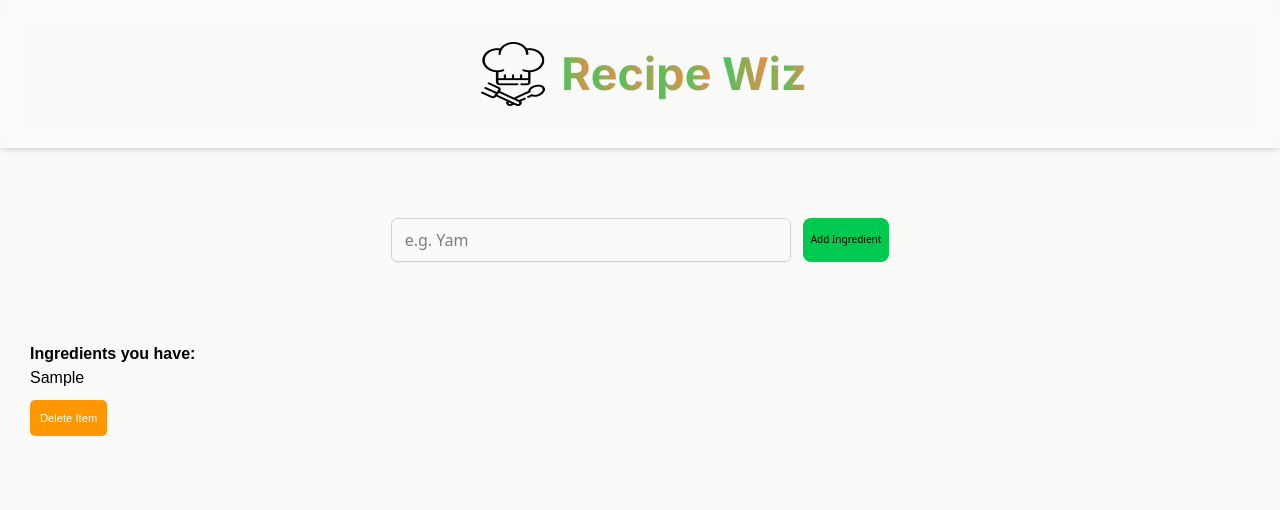
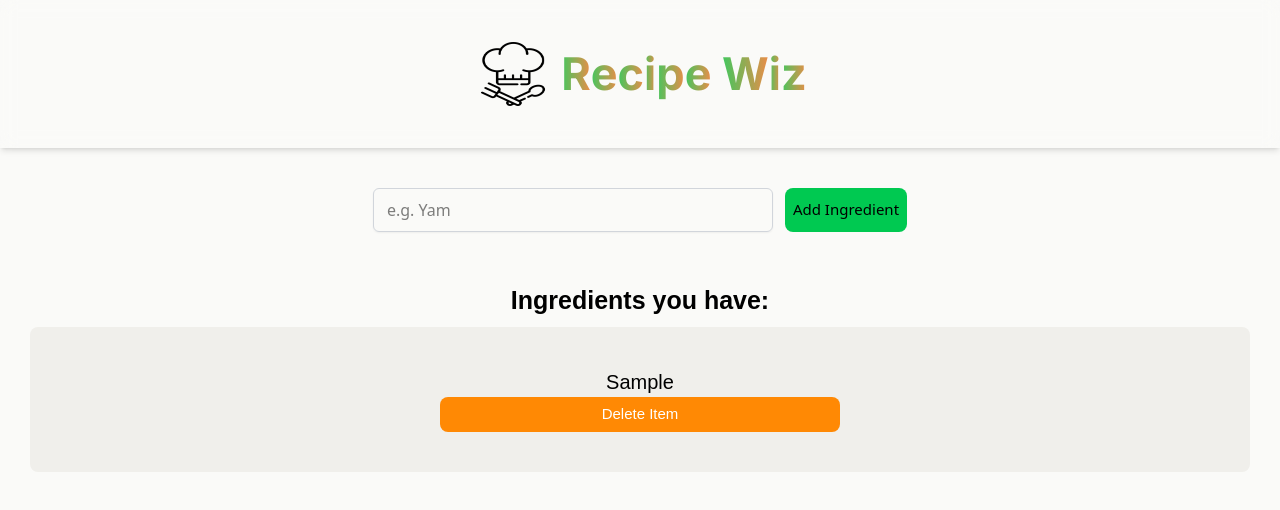
Before and after one commit to heritage644/naija-wiz, a React (Vite) app: page / in a window 1280 px wide. Both pictures are taken after typing "Sample" into the empty fields and a click on the button "Add Ingredient". Shown: the top 510 px of the page. Built offline with nearby package versions, Linux system fonts and the light colour scheme.

Commit message:
fixed the body and alignments

```diff
--- a/src/App.css
+++ b/src/App.css
@@ -31,7 +31,7 @@ nav > h1 {
 
 /* Main content */
 main {
-    padding: 70px 30px 10px;
+    padding: 40px 30px 10px;
 }
 
 /* Input section */
@@ -58,7 +58,7 @@ main {
 /* Section headings */
 section > h2 {
     font-family: sans-serif;
-    font-weight: 900;
+
 }
 
 /* Ingredients list */
@@ -136,17 +136,6 @@ ul {
 
 
 /* Other buttons */
-.newBtn {
-    border: none;
-    border-radius: 5px;
-    background-color: #FF9800;
-    color: white;
-    margin-top: 10px;
-    font-size: 0.7rem;
-    padding: 10px;
-    margin-bottom: 7px;
-    display: flex;
-}
 
 /* Utility classes */
 .naija {
--- a/src/App.jsx
+++ b/src/App.jsx
@@ -1,174 +1,3 @@
-/*import React from "react"
-import "./App.css"
-import Header from "./components/Header.jsx"
-import Body from "./components/Body.jsx"
-import Recipe from "./components/recipe.jsx"
-
-import ListOfIngredients from "./components/listofingredients.jsx"
-
-export default function App() {
- const [customIngredients, setCustomIngredients] = React.useState([])
- const [showRecipe, setShowRecipe] = React.useState(false)
-
-
-
- // Handle form submission from Body component
- function handleSubmit(event) {
-   event.preventDefault()
-   const formData = new FormData(event.target)
-   const ingredient = formData.get("ingredient")
-
-   if (ingredient && ingredient.trim()) {
-     setCustomIngredients(prev => [...prev, ingredient.trim()])
-     event.target.reset() // Clear the form
-   }
- }
-
- // Toggle recipe visibility
- function toggleRecipe() {
-   setShowRecipe(prev => !prev)
- }
-
- // Remove ingredient from custom list
- function removeIngredient(indexToRemove) {
-   setCustomIngredients(prev =>
-     prev.filter((_, index) => index !== indexToRemove)
-   )
- }
-
- // Combine all the whole ingredients
- const allIngredients = [...customIngredients]
-
- // Create ingredients list items for displaying
- const ingredientsListItems = allIngredients.map((ingredient, index) => (
-   <li key={index} >
-     {ingredient}
-     <button className="newBtn"
-       onClick={() => removeIngredient(index)}
-       >
-         Delete Item
-     </button>
-   </li>
- ))
-
- return (
-   <>
-     <Header />
-     <Body handleSubmit={handleSubmit} />
-     <ListOfIngredients
-       ingredientsList={allIngredients}
-       ingredientsListItems={ingredientsListItems}
-       showRecipe={showRecipe}
-
-     />
-     {showRecipe && (
-       <Recipe selectedIngredients={allIngredients}
-
-     />
-
-     )}
-   </>
- )
-}
-import React from "react";
-import "./App.css";
-import Header from "./components/Header.jsx";
-import Body from "./components/Body.jsx";
-import Recipe from "./components/recipe.jsx";
-import ListOfIngredients from "./components/listofingredients.jsx";
-
-export default function App() {
- const [customIngredients, setCustomIngredients] = React.useState([]);
- const [showRecipe, setShowRecipe] = React.useState(false);
- const [recipeData, setRecipeData] = React.useState(null);
- const [loading, setLoading] = React.useState(false);
- const [error, setError] = React.useState(null);
-
- // Handle form submission from Body component
- function handleSubmit(event) {
-   event.preventDefault();
-   const formData = new FormData(event.target);
-   const ingredient = formData.get("ingredient");
-
-   if (ingredient && ingredient.trim()) {
-     setCustomIngredients((prev) => [...prev, ingredient.trim()]);
-     event.target.reset(); // Clear the form
-   }
- }
-
- // Remove ingredient from custom list
- function removeIngredient(indexToRemove) {
-   setCustomIngredients((prev) =>
-     prev.filter((_, index) => index !== indexToRemove)
-   );
- }
-
- // Fetch recipe from backend
- async function fetchRecipe() {
-   try {
-     setLoading(true);
-     setError(null);
-     const query = encodeURIComponent(customIngredients.join(", "));
-     const response = await fetch(`http://localhost:5000/api/recipe?ingredients=${query}`);
-     const data = await response.json();
-
-     if (!response.ok) {
-       throw new Error(data.error || "Failed to fetch recipe");
-     }
-
-     setRecipeData(data.recipe);
-   } catch (err) {
-     setError(err.message);
-     setRecipeData(null);
-   } finally {
-     setLoading(false);
-   }
- }
-
- // Toggle recipe visibility and fetch when showing
- function toggleRecipe() {
-   if (!showRecipe) {
-     fetchRecipe();
-   }
-   setShowRecipe((prev) => !prev);
- }
-
- // Combine all ingredients
- const allIngredients = [...customIngredients];
-
- // Create ingredients list items for displaying
- const ingredientsListItems = allIngredients.map((ingredient, index) => (
-   <li key={index}>
-     {ingredient}
-     <button className="newBtn" onClick={() => removeIngredient(index)}>
-       Delete Item
-     </button>
-   </li>
- ));
-
- return (
-   <>
-     <Header />
-     <Body handleSubmit={handleSubmit} />
-     <ListOfIngredients
-       ingredientsList={allIngredients}
-       ingredientsListItems={ingredientsListItems}
-       showRecipe={showRecipe}
-       clickItem={toggleRecipe}
-     />
-     {showRecipe && (
-       <>
-         {loading && <p>Loading recipe...</p>}
-         {error && <p style={{ color: "red" }}>{error}</p>}
-         {!loading && !error && recipeData && (
-           <Recipe selectedIngredients={allIngredients} recipeText={recipeData} />
-         )}
-       </>
-     )}
-   </>
- );
-}
-*/
 import { motion } from "framer-motion"
 import React, { useState } from "react";
 import "./App.css";
@@ -209,9 +38,15 @@ export default function App() {
   const ingredientsListItems = ingredients.map((ing, idx) => (
     <li key={idx}>
       {ing}
-      <button className="newBtn" onClick={() => removeIngredient(idx)}>
+      <motion.button className="bg-orange-400 flex text-[15px]
+      lg:w-100 lg:py-1.5
+      rounded-lg text-white w-50 items-centr justify-center"
+        whileHover={{scale:1.03}}
+               whileTap={{scale:0.9}}
+               transition={{type:"spring", stiffness:400, damping:17 }}
+      onClick={() => removeIngredient(idx)}>
         Delete Item
-      </button>
+      </motion.button>
     </li>
   ));
 
--- a/src/components/Body.jsx
+++ b/src/components/Body.jsx
@@ -11,7 +11,7 @@ return (
                     name="ingredient"
                     required
                 />
-                <button className="bg-green-500 w-fit p-2 text-[10px] rounded-lg  " type="submit">Add Ingredient</button>
+                <button className="bg-green-500 w-fit p-2 text-[10px] lg:text-[15px] rounded-lg" type="submit">Add Ingredient</button>
             </form>
         </main>
     )
--- a/src/components/listofingredients.jsx
+++ b/src/components/listofingredients.jsx
@@ -4,26 +4,24 @@ export default function ListOfIngredients (props) {
 
 
     return(
-<main>
-  { props.ingredientsList.length > 0 ? <section>
-            <h2>Ingredients you have:</h2>
-            <ul aria-live="polite" className="lists">{props.ingredientsListItems} </ul>
-            { props.ingredientsList.length > 3 && <div className="third">
+<main className="flex items-center md:justify-center">
+  { props.ingredientsList.length > 0 ? <section className="w-full">
+            <h2 className="font-bold pb-2 flex items-center justify-center lg:text-[25px]">Ingredients you have:</h2>
+            <ul aria-live="polite" className="flex items-center bg-[#F0EFEB] pb-10 rounded-lg flex-col text-center justify-center pt-10 space-y-10
+            font-bold text-[16px] lg:text-[20px]">{props.ingredientsListItems} </ul>
+            { props.ingredientsList.length > 3 &&
+             <div className="third">
                <div className="fourth">
                     <h3>Get your recipe</h3>
                     <p>Generate a perfect recipe for your list of ingredients</p>
                 </div>
               <motion.button
-                 whileHover={{scale:1.1}}
+                 whileHover={{scale:1.0}}
                whileTap={{scale:0.9}}
                transition={{type:"spring", stiffness:400, damping:17 }}
-              className="btn" onClick={props.clickItem}>
+              className="bg-orange-400 p-3 rounded-lg font-bold" onClick={props.clickItem}>
                   {props.showRecipe ? "Hide Recipe" : "Show Recipe"}
               </motion.button>
-
-
-
-
 
 
 
```
